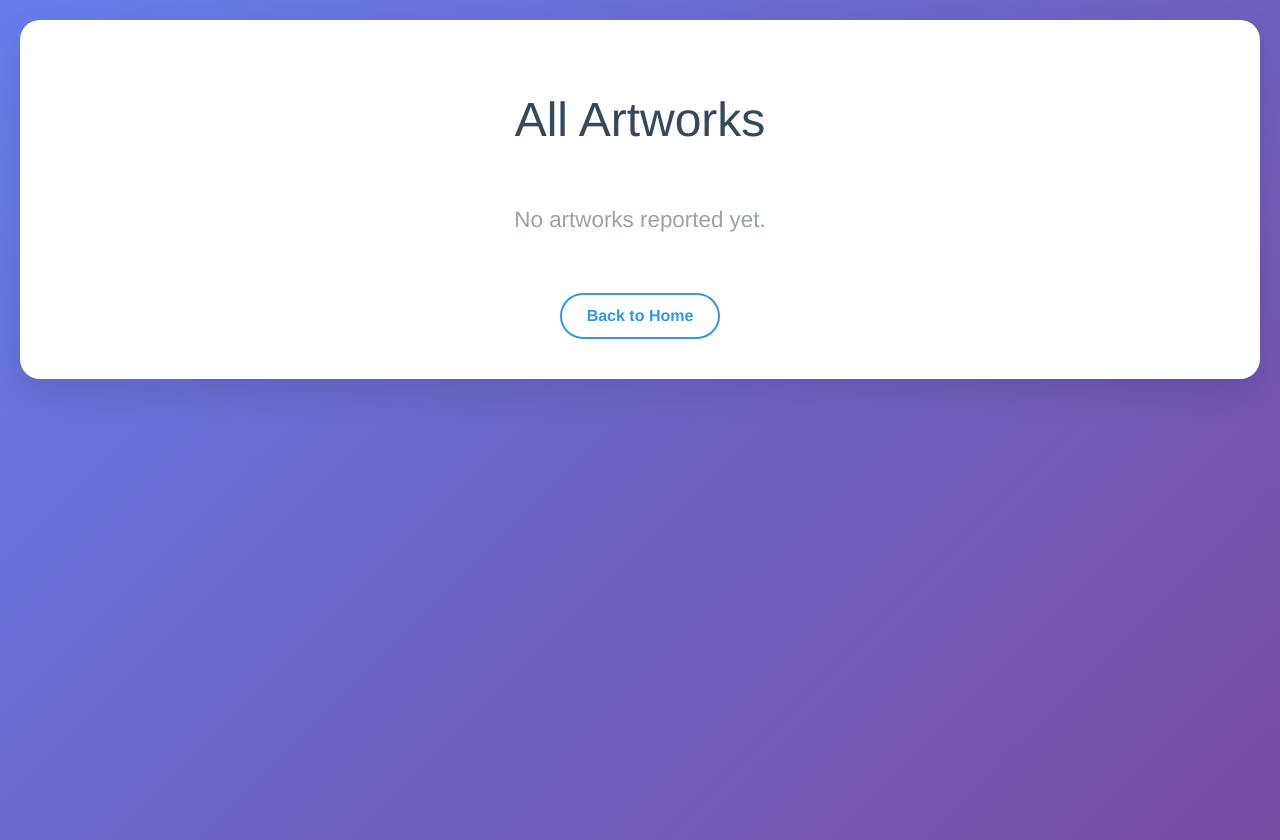
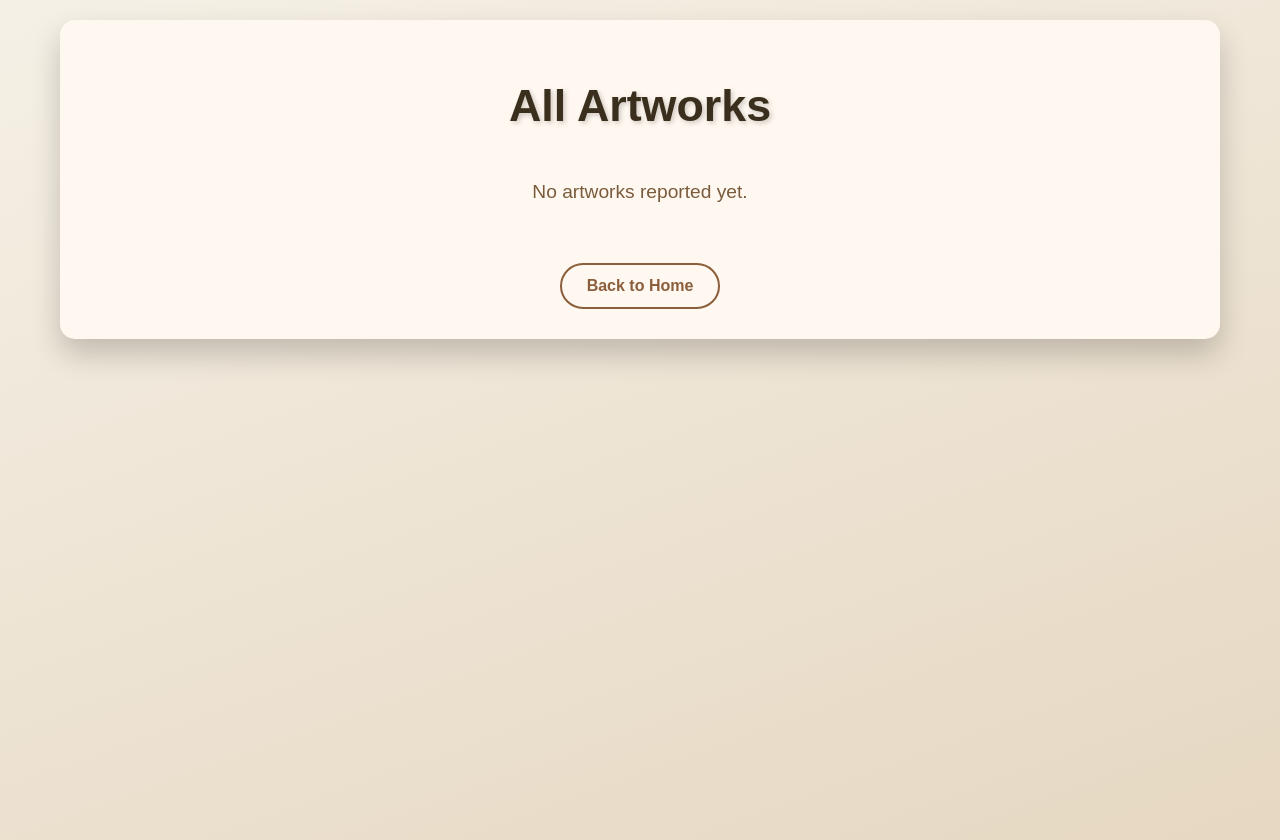
Before and after one commit to Mohan454522/Art-work-managment-system-devops, a Flask app: page /items in a window 1280 px wide. Run offline with Flask 3, Linux system fonts and the light colour scheme; data that the repository does not hold is empty.

Commit message:
this is a change

```diff
--- a/app/templates/index.html
+++ b/app/templates/index.html
@@ -126,6 +126,7 @@
 
 <h1>Artwork Verification System</h1>
 <p>Submit artworks, verify authenticity, and explore all entries.</p>
+<p>this is the change by mohan</p>
 
 <div class="buttons">
     <a href="/report" class="btn-canvas">Submit Artwork</a>
--- a/app/templates/items.html
+++ b/app/templates/items.html
@@ -6,100 +6,128 @@
     <title>All Artworks</title>
     <style>
 body {
-            font-family: 'Helvetica Neue', sans-serif;
     margin: 0;
+    font-family: 'Montserrat', sans-serif;
+    min-height: 100vh;
+    background: linear-gradient(160deg, #f5f0e6, #e6d8c2);
+    color: #3a2f1d;
+    display: flex;
+    flex-direction: column;
+    align-items: center;
     padding: 20px;
-            background: linear-gradient(135deg, #667eea 0%, #764ba2 100%);
-            min-height: 100vh;
-            color: #333;
 }
+
+h1 {
+    font-size: 2.8em;
+    font-weight: 700;
+    margin-bottom: 20px;
+    text-align: center;
+    color: #3a2f1d;
+    text-shadow: 2px 2px 5px rgba(0,0,0,0.2);
+}
+
 .container {
-            max-width: 1400px;
-            margin: 0 auto;
-            background: #fff;
-            padding: 40px;
-            border-radius: 20px;
-            box-shadow: 0 15px 35px rgba(0,0,0,0.1);
+    max-width: 1100px;
+    width: 100%;
+    background: #fff8f0;
+    padding: 30px;
+    border-radius: 15px;
+    box-shadow: 0 15px 30px rgba(0,0,0,0.2);
+    overflow-x: auto; /* Allows horizontal scrolling if table is wide */
 }
-        h1 {
-            color: #34495e;
-            text-align: center;
-            margin-bottom: 40px;
-            font-size: 3em;
-            font-weight: 300;
-        }
+
 table {
     width: 100%;
     border-collapse: collapse;
-            margin-bottom: 40px;
-            border-radius: 10px;
+    margin-bottom: 30px;
+    border-radius: 8px;
     overflow: hidden;
-            box-shadow: 0 5px 15px rgba(0,0,0,0.1);
+    min-width: 800px; /* Ensures table doesn't shrink too small */
+    background: #fffdf9;
 }
+
 th, td {
-            padding: 18px;
+    padding: 12px 15px;
     text-align: left;
-            border-bottom: 1px solid #ecf0f1;
+    border-bottom: 1px solid #e0d6c4;
+    vertical-align: middle;
+    word-break: break-word; /* Prevent text overflow */
 }
+
 th {
-            background: linear-gradient(45deg, #e74c3c, #c0392b);
-            color: white;
-            font-weight: 600;
+    background: linear-gradient(45deg, #d6b48f, #a67c52);
+    color: #fff;
+    font-weight: 700;
     text-transform: uppercase;
-            letter-spacing: 1px;
+    letter-spacing: 0.5px;
 }
+
 tbody tr:nth-child(even) {
-            background-color: #f9f9f9;
+    background-color: #fdf7ef;
 }
+
 tbody tr:hover {
-            background-color: #ecf0f1;
+    background-color: #f5ead7;
     transition: background-color 0.3s ease;
 }
+
+/* Artwork-style Claim Button */
 .claim-btn {
-            background: linear-gradient(45deg, #f39c12, #e67e22);
-            color: white;
+    background: linear-gradient(145deg, #c99d6f, #b87a4b);
+    color: #fff;
     border: none;
-            padding: 10px 20px;
-            border-radius: 25px;
+    padding: 10px 18px;
+    border-radius: 8px;
     cursor: pointer;
     font-weight: bold;
+    box-shadow: 0 4px 8px rgba(0,0,0,0.3);
     transition: all 0.3s ease;
-            box-shadow: 0 3px 10px rgba(243, 156, 18, 0.3);
+    white-space: nowrap; /* Prevent button text wrapping */
 }
+
 .claim-btn:hover {
-            background: linear-gradient(45deg, #e67e22, #d35400);
+    background: linear-gradient(145deg, #b87a4b, #a35f34);
     transform: translateY(-2px);
-            box-shadow: 0 5px 15px rgba(243, 156, 18, 0.4);
+    box-shadow: 0 6px 12px rgba(0,0,0,0.4);
 }
+
 .claimed {
-            color: #27ae60;
+    color: #38a169;
     font-weight: bold;
 }
+
 .not-claimed {
-            color: #e74c3c;
+    color: #e53e3e;
     font-weight: bold;
 }
+
 .back-link {
     display: inline-block;
-            color: #3498db;
+    color: #8b5e3c;
     text-decoration: none;
     font-weight: bold;
     padding: 12px 25px;
-            border: 2px solid #3498db;
+    border: 2px solid #8b5e3c;
     border-radius: 30px;
     transition: all 0.3s ease;
+    text-align: center;
+    margin-top: 10px;
 }
+
 .back-link:hover {
-            background: #3498db;
+    background: #8b5e3c;
     color: white;
+    box-shadow: 0 5px 15px rgba(0,0,0,0.3);
 }
+
 .no-items {
     text-align: center;
-            color: #95a5a6;
-            font-size: 1.4em;
-            margin: 60px 0;
+    color: #7a5b3c;
+    font-size: 1.2em;
+    margin: 50px 0;
 }
 </style>
+
 </head>
 <body>
     <div class="container">
@@ -148,7 +176,3 @@
         {% endif %}
         <div style="text-align: center;">
             <a href="/" class="back-link">Back to Home</a>
-        </div>
-    </div>
-</body>
-</html>
```
Also changed, not shown: .github/workflows/ci-cd.yml. Lines whose indentation alone changed are shown as unchanged.
